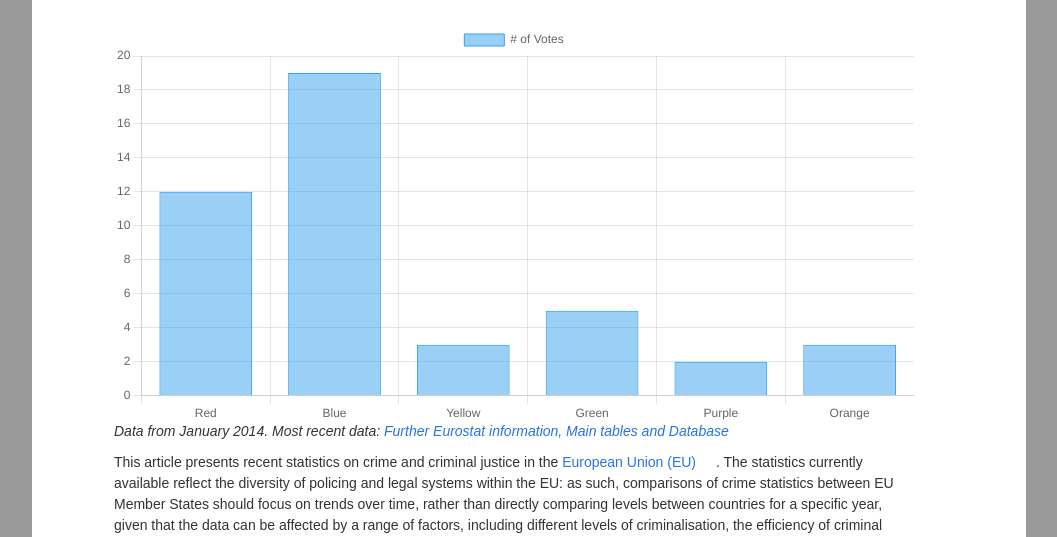
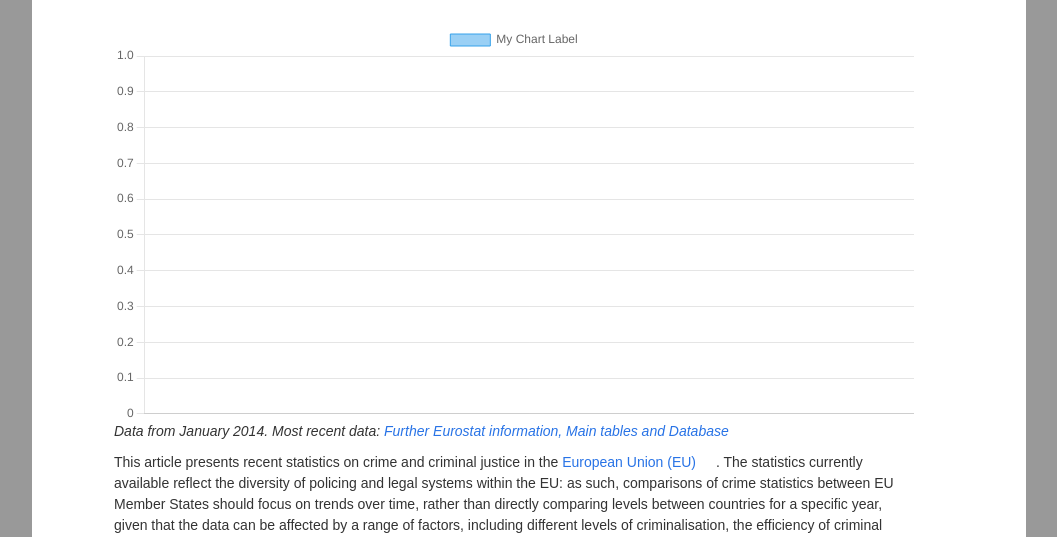
Before and after one commit to iota07/js-datavisualisation-challenge, a plain HTML site: page challenge-js-files/index.html in a window 1280 px wide. Shown: the part 263-800 px from the top of the page, without its empty margins (111-1168 px from the left). Drawn offline with nearby package versions, Linux system fonts and the light colour scheme; no server answers; a web font is replaced by a local one.

Commit message:
added API chart with timestamp

```diff
--- a/challenge-js-files/index.html
+++ b/challenge-js-files/index.html
@@ -30,6 +30,7 @@
 
   <script defer src="script.js"></script>
   <script src="https://cdn.jsdelivr.net/npm/chart.js"></script>
+  <script src="https://cdnjs.cloudflare.com/ajax/libs/jquery/3.7.1/jquery.min.js" integrity="sha512-v2CJ7UaYy4JwqLDIrZUI/4hqeoQieOmAZNXBeQyjo21dadnwR+8ZaIJVT8EE2iyI61OV8e6M8PP2/4hpQINQ/g==" crossorigin="anonymous" referrerpolicy="no-referrer"></script>
 
 
   <style>
--- a/challenge-js-files/script.js
+++ b/challenge-js-files/script.js
@@ -141,7 +141,7 @@ const countries2 = tableData.map((data) => data.Country);
 const values2007_09 = tableData.map((data) => data["2007-09"]);
 const values2010_12 = tableData.map((data) => data["2010-12"]);
 
-const ctx2 = document.getElementById("myChart2").getContext("2d");
+const ctx2 = document.getElementById("myChart2").getContext('2d');
 const myChart2 = new Chart(ctx2, {
   type: "bar",
   data: {
@@ -179,25 +179,62 @@ var tableAPI = document.getElementById('mw-content-text');
 
 parentElement2.insertBefore(newCanvas, tableAPI);
 
-const ctx3 = document.getElementById('myChart3');
+var dataPoints = [];
+
+var time = 0; // Initialize time variable
 
 
+function updateChart() {
+  var refresh = new XMLHttpRequest();
+  var timestamp = new Date().getTime(); // Get current timestamp
+  refresh.open('GET', 'https://canvasjs.com/services/data/datapoints.php?timestamp=' + timestamp, true);
+  refresh.onload = function () {
+    if (refresh.status >= 200 && refresh.status < 300) {
+      var newData = JSON.parse(refresh.responseText);
+
+      // Update the dataPoints array with the new data
+      dataPoints = newData;
+
+      // Update labels to reflect the new dataPoints
+      myChart3.data.labels = dataPoints.map((point) => point[0]);
+      myChart3.data.datasets[0].data = dataPoints.map((point) => point[1]); // Update data
+      myChart3.update();
+    } else {
+      console.error('Request failed with status', refresh.status);
+    }
+  };
+  refresh.onerror = function () {
+    console.error('Request failed');
+  };
+  refresh.send();
+}
+
+updateChart(); // Call updateChart initially
+
+// Call updateChart every 1000ms
+setInterval(function () {
+  updateChart();
+}, 1000);
+
 // chart 3 with API
-new Chart(ctx3, {
-  type: 'bar',
+var ctx3 = document.getElementById('myChart3').getContext('2d');
+var myChart3 = new Chart(ctx3, {
+  type: 'line',
   data: {
-    labels: ['Red', 'Blue', 'Yellow', 'Green', 'Purple', 'Orange'],
-    datasets: [{
-      label: '# of Votes',
-      data: [12, 19, 3, 5, 2, 3],
-      borderWidth: 1
-    }]
+    labels: [], // Set initial labels as an empty array
+    datasets: [
+      {
+        label: 'My Chart Label',
+        data: [],
+        borderWidth: 1,
+      },
+    ],
   },
   options: {
     scales: {
       y: {
-        beginAtZero: true
-      }
-    }
-  }
+        beginAtZero: true,
+      },
+    },
+  },
 });
```
